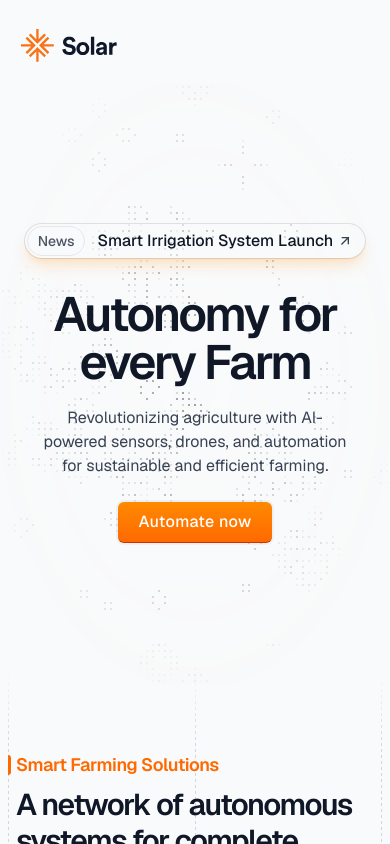
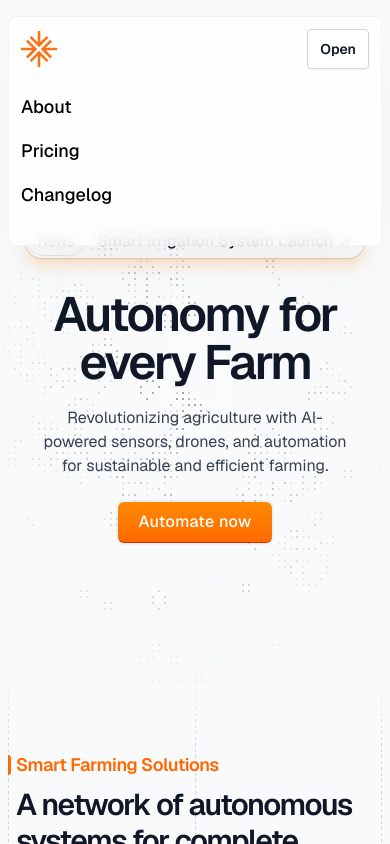
Before and after one commit to tremorlabs/template-solar, a Next.js app: page / in a window 390 px wide. Shown: the top 844 px of the page. Built offline with nearby package versions, Linux system fonts and the light colour scheme.

Commit message:
update footer

```diff
--- a/src/app/page.tsx
+++ b/src/app/page.tsx
@@ -1,3 +1,4 @@
+import { CallToAction } from "@/components/ui/CallToAction"
 import FeatureDivider from "@/components/ui/FeatureDivider"
 import Features from "@/components/ui/Features"
 import { Hero } from "@/components/ui/Hero"
@@ -26,6 +27,9 @@ export default function Home() {
       <div className="mt-12 mb-40 px-2 xl:px-0">
         <SolarAnalytics />
       </div>
+      <div className="mx-auto mt-10 mb-40 max-w-6xl px-2 xl:px-0">
+        <CallToAction />
+      </div>
     </main>
   )
 }
--- a/src/components/Button.tsx
+++ b/src/components/Button.tsx
@@ -10,7 +10,7 @@ import { cx, focusRing } from "@/lib/utils"
 const buttonVariants = tv({
   base: [
     // base
-    "relative inline-flex items-center justify-center whitespace-nowrap rounded-sm border px-3 py-2 text-center text-sm font-medium shadow-xs transition-all duration-100 ease-in-out",
+    "relative inline-flex items-center justify-center rounded-sm border px-3 py-2 text-center text-sm font-medium whitespace-nowrap shadow-xs transition-all duration-100 ease-in-out",
     // disabled
     "disabled:pointer-events-none disabled:shadow-none",
     // focus
@@ -22,27 +22,25 @@ const buttonVariants = tv({
         // border
         "border-transparent",
         // text color
-        "text-white dark:text-white",
+        "text-white",
         // background color
-        "bg-orange-500 dark:bg-orange-500",
+        "bg-orange-500",
         // hover color
-        "hover:bg-orange-600 dark:hover:bg-orange-600",
+        "hover:bg-orange-600",
         // disabled
         "disabled:bg-orange-300 disabled:text-white",
-        "dark:disabled:bg-orange-800 dark:disabled:text-orange-400",
       ],
       secondary: [
         // border
-        "border-gray-300 dark:border-gray-800",
+        "border-gray-300",
         // text color
-        "text-gray-900 dark:text-gray-50",
+        "text-gray-900",
         // background color
-        "bg-white dark:bg-gray-950",
+        "bg-white",
         //hover color
-        "hover:bg-gray-50 dark:hover:bg-gray-900/60",
+        "hover:bg-gray-50",
         // disabled
         "disabled:text-gray-400",
-        "dark:disabled:text-gray-600",
       ],
       light: [
         // base
@@ -50,14 +48,13 @@ const buttonVariants = tv({
         // border
         "border-transparent",
         // text color
-        "text-gray-900 dark:text-gray-50",
+        "text-gray-900",
         // background color
-        "bg-gray-200 dark:bg-gray-900",
+        "bg-gray-200",
         // hover color
-        "hover:bg-gray-300/70 dark:hover:bg-gray-800/80",
+        "hover:bg-gray-300/70",
         // disabled
         "disabled:bg-gray-100 disabled:text-gray-400",
-        "dark:disabled:bg-gray-800 dark:disabled:text-gray-600",
       ],
       ghost: [
         // base
@@ -65,12 +62,11 @@ const buttonVariants = tv({
         // border
         "border-transparent",
         // text color
-        "text-gray-900 dark:text-gray-50",
+        "text-gray-900",
         // hover color
-        "bg-transparent hover:bg-gray-100 dark:hover:bg-gray-800/80",
+        "bg-transparent hover:bg-gray-100",
         // disabled
         "disabled:text-gray-400",
-        "dark:disabled:text-gray-600",
       ],
       destructive: [
         // text color
@@ -78,12 +74,11 @@ const buttonVariants = tv({
         // border
         "border-transparent",
         // background color
-        "bg-red-600 dark:bg-red-700",
+        "bg-red-600",
         // hover color
-        "hover:bg-red-700 dark:hover:bg-red-600",
+        "hover:bg-red-700",
         // disabled
         "disabled:bg-red-300 disabled:text-white",
-        "dark:disabled:bg-red-950 dark:disabled:text-red-400",
       ],
     },
   },
--- /dev/null
+++ b/src/components/ui/CallToAction.tsx
@@ -0,0 +1,48 @@
+import Image from "next/image"
+import Link from "next/link"
+import { Button } from "../Button"
+
+export function CallToAction() {
+  return (
+    <div className="container mx-auto">
+      <div className="grid items-center gap-8 sm:grid-cols-6">
+        <div className="sm:col-span-2">
+          <h2 className="text-3xl font-semibold tracking-tighter text-balance text-gray-900 md:text-4xl">
+            Ready to get started?
+          </h2>
+          <p className="mt-3 mb-8 text-lg text-gray-600">
+            Begin your smart farming journey today or talk to our agronomists
+            about your specific needs.
+          </p>
+          <div className="flex flex-wrap gap-4">
+            <Button asChild className="text-md">
+              <Link href="#">Start now</Link>
+            </Button>
+            <Button asChild className="text-md" variant="secondary">
+              <Link href="#">Find nearest dealer</Link>
+            </Button>
+          </div>
+        </div>
+        <div className="relative isolate rounded-xl sm:col-span-4 sm:h-full">
+          <Image
+            aria-hidden
+            alt="Farm with vehicles"
+            src="/images/farm-footer.webp"
+            height={1000}
+            width={1000}
+            className="absolute inset-0 -z-10 rounded-2xl blur-xl"
+          />
+          <Image
+            alt="Farm with vehicles"
+            src="/images/farm-footer.webp"
+            height={1000}
+            width={1000}
+            className="relative z-10 rounded-2xl"
+          />
+        </div>
+      </div>
+    </div>
+  )
+}
+
+export default CallToAction
--- a/src/components/ui/Navbar.tsx
+++ b/src/components/ui/Navbar.tsx
@@ -4,17 +4,20 @@ import { siteConfig } from "@/app/siteConfig"
 import useScroll from "@/lib/useScroll"
 import { cx } from "@/lib/utils"
 import Link from "next/link"
+import React from "react"
 import { SolarLogo } from "../../../public/SolarLogo"
+import { SolarMark } from "../../../public/SolarMark"
 import { Button } from "../Button"
 
 export function NavBar() {
+  const [open, setOpen] = React.useState(true)
   const scrolled = useScroll(15)
 
   return (
     <header
       className={cx(
         "fixed inset-x-2 top-4 z-50 mx-auto flex max-w-6xl justify-center rounded-lg border border-transparent px-3 py-3 transition duration-300",
-        scrolled
+        scrolled || open
           ? "border-gray-200/50 bg-white/80 shadow-2xl shadow-black/5 backdrop-blur-sm"
           : "bg-white/0",
       )}
@@ -23,9 +26,10 @@ export function NavBar() {
         <div className="relative flex items-center justify-between">
           <Link href={siteConfig.baseLinks.home} aria-label="Home">
             <span className="sr-only">Solar Tech Logo</span>
-            <SolarLogo className="w-24" />
+            <SolarLogo className="hidden w-24 md:block" />
+            <SolarMark className="w-9 md:hidden" />
           </Link>
-          <nav className="hidden md:absolute md:top-1/2 md:left-1/2 md:block md:-translate-x-1/2 md:-translate-y-1/2 md:transform">
+          <nav className="hidden sm:block md:absolute md:top-1/2 md:left-1/2 md:-translate-x-1/2 md:-translate-y-1/2 md:transform">
             <div className="flex items-center gap-10 font-medium">
               <Link className="px-2 py-1 text-gray-900" href="#">
                 Platforms
@@ -40,29 +44,36 @@ export function NavBar() {
           </nav>
           <Button
             variant="secondary"
-            className="hidden h-10 font-semibold md:flex"
+            className="hidden h-10 font-semibold sm:block"
           >
             Get a quote
           </Button>
+          <Button
+            onClick={() => setOpen(!open)}
+            variant="secondary"
+            className="h-10 font-semibold sm:hidden"
+          >
+            Open
+          </Button>
         </div>
-        {/* <nav
+        <nav
           className={cx(
-            "my-6 flex text-lg ease-in-out will-change-transform md:hidden",
+            "my-6 flex text-lg ease-in-out will-change-transform sm:hidden",
             open ? "" : "hidden",
           )}
         >
           <ul className="space-y-4 font-medium">
             <li onClick={() => setOpen(false)}>
-              <Link href={siteConfig.baseLinks.about}>About</Link>
+              <Link href={siteConfig.baseLinks.home}>About</Link>
             </li>
             <li onClick={() => setOpen(false)}>
-              <Link href={siteConfig.baseLinks.pricing}>Pricing</Link>
+              <Link href={siteConfig.baseLinks.home}>Pricing</Link>
             </li>
             <li onClick={() => setOpen(false)}>
-              <Link href={siteConfig.baseLinks.changelog}>Changelog</Link>
+              <Link href={siteConfig.baseLinks.home}>Changelog</Link>
             </li>
           </ul>
-        </nav> */}
+        </nav>
       </div>
     </header>
   )
```
Also changed, not shown: public/images/farm-footer.webp (added).
